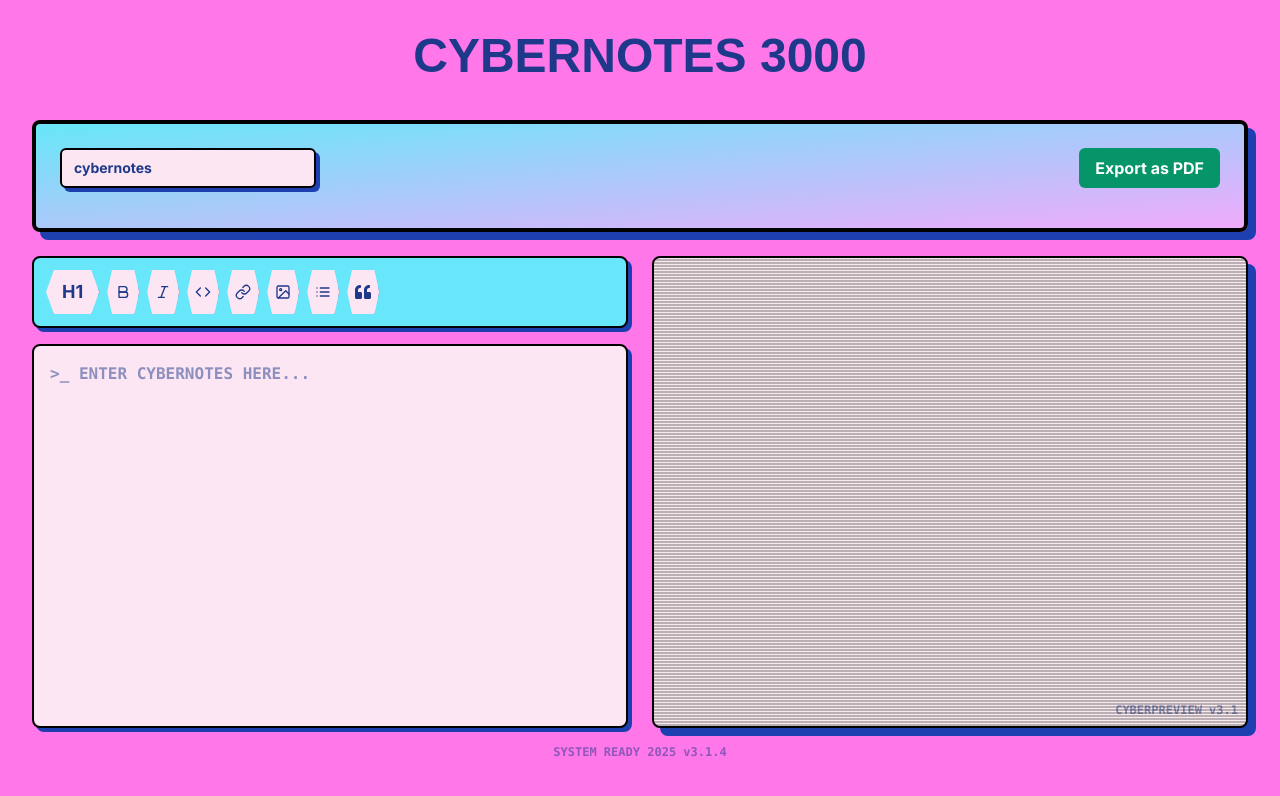
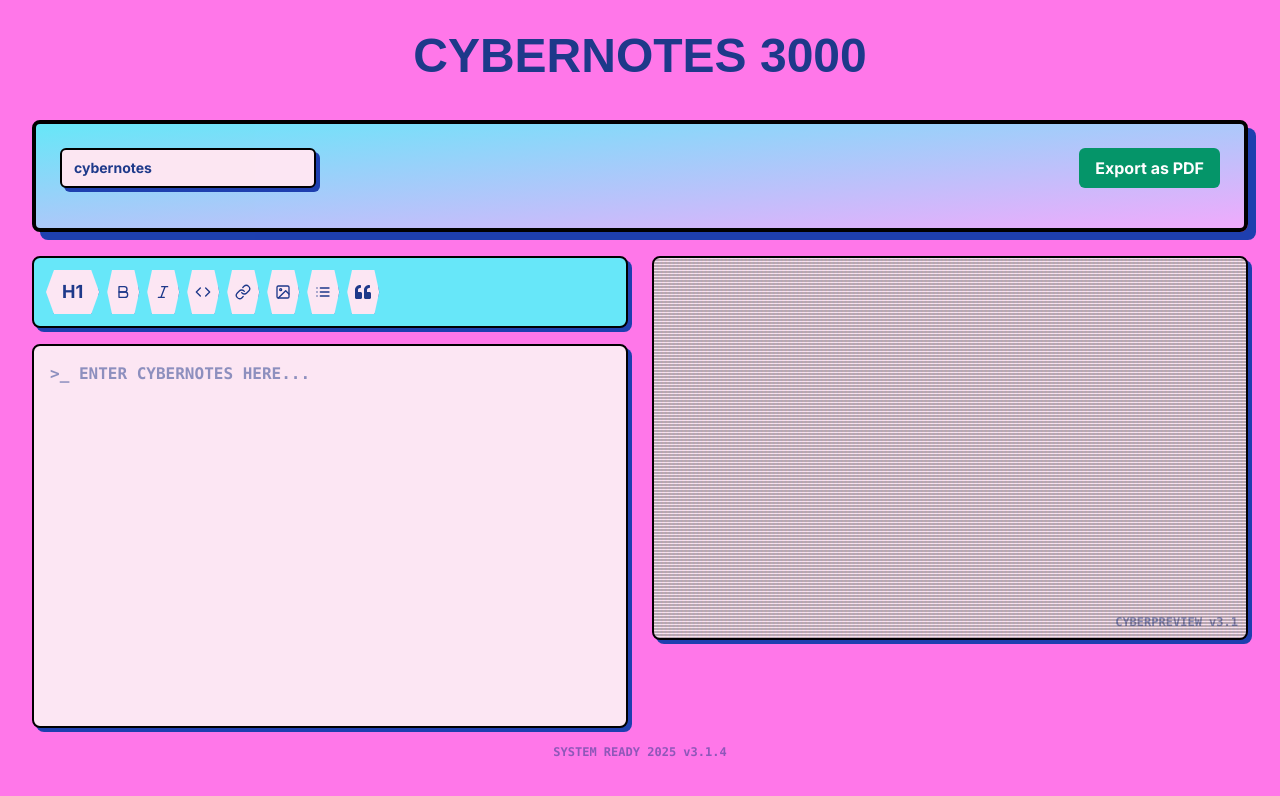
Before and after one commit to MohammedKaif037/CodeCircuit-MD, a Next.js app: page / in a window 1280 px wide. Shown: the top 796 px of the page. Built offline with nearby package versions, Linux system fonts and the light colour scheme; no server answers.

Commit message:
Update markdown-preview.tsx

```diff
--- a/components/markdown-preview.tsx
+++ b/components/markdown-preview.tsx
@@ -7,7 +7,7 @@ interface MarkdownPreviewProps {
   content: string
 }
 
-export  function MarkdownPreview({ content }: MarkdownPreviewProps) {
+export function MarkdownPreview({ content }: MarkdownPreviewProps) {
   const [html, setHtml] = useState("")
 
   useEffect(() => {
@@ -38,9 +38,9 @@ export  function MarkdownPreview({ content }: MarkdownPreviewProps) {
   }, [content])
 
   return (
-    <div className="relative bg-pink-50 rounded-lg border-2 border-black shadow-cyber-lg overflow-hidden crt">
+    <div className="relative bg-pink-100 border-2 border-black shadow-cyber w-full h-96 rounded-lg overflow-hidden crt">
       <div
-        className="prose prose-sm md:prose-base h-full p-6 overflow-y-auto"
+        className="prose prose-sm md:prose-base h-full p-4 overflow-y-auto font-bold text-cyberblue"
         dangerouslySetInnerHTML={{ __html: html }}
       />
       <div className="absolute bottom-2 right-2 text-xs text-cyberblue/50 font-mono">
```
